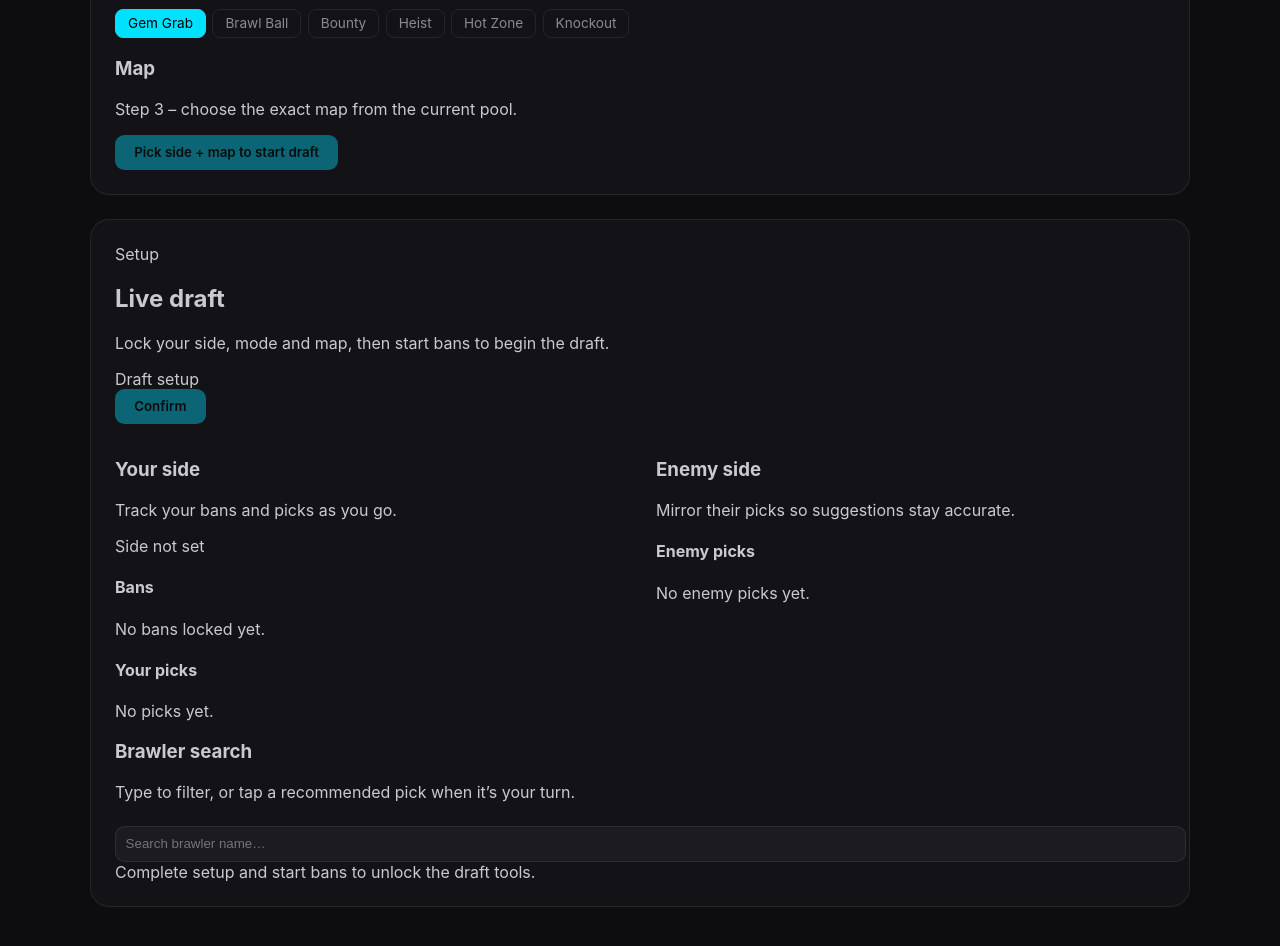
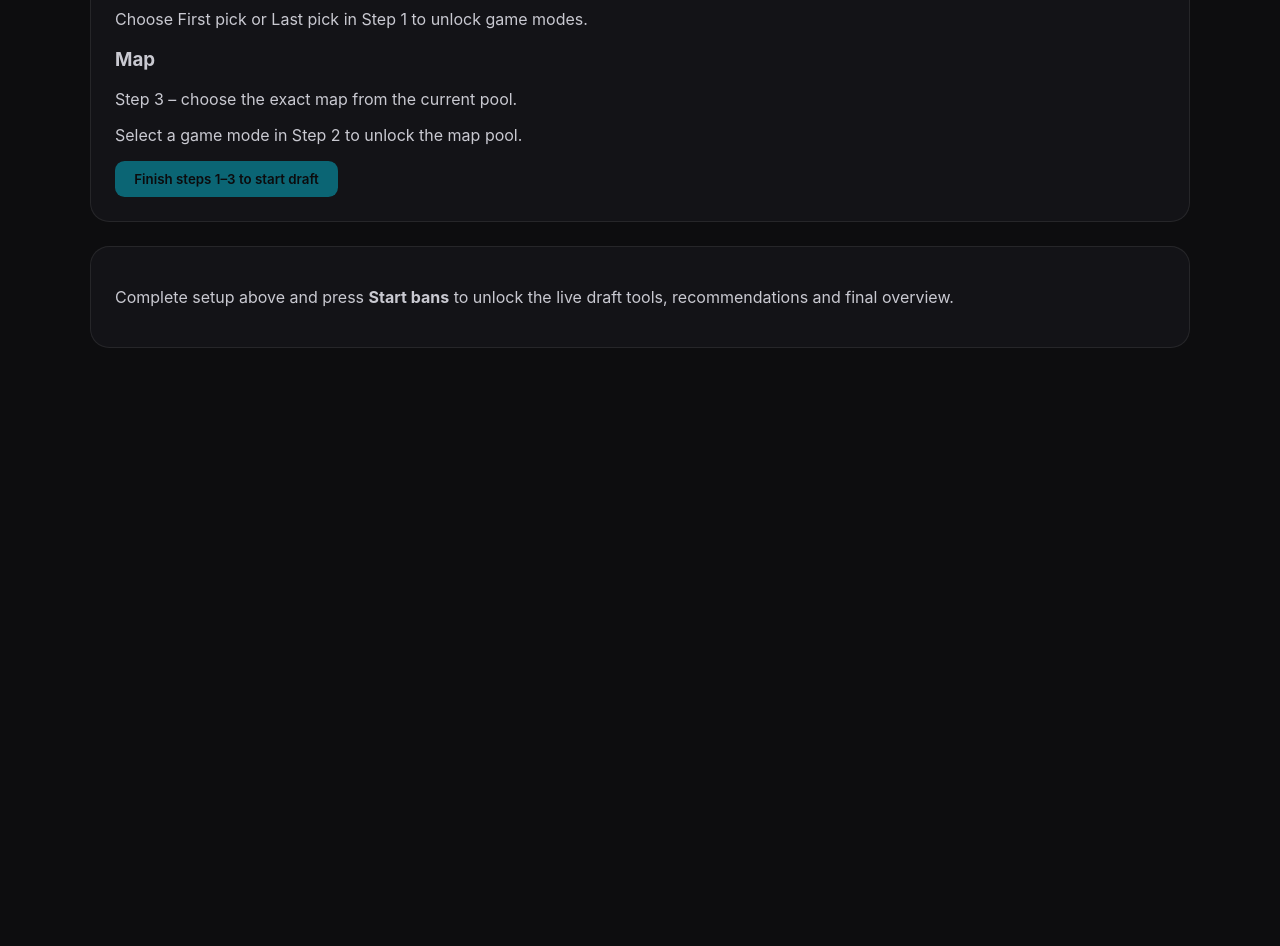
Before and after one commit to AndrewRobalino/brawl-draft-lab, a React (Vite) app: page / in a window 1280 px wide. Shown: the part 600-1546 px from the top of the page. After the commit the page ends 1004 px from the top, so only its background shows below. Built offline with nearby package versions, Linux system fonts and the light colour scheme.

Commit message:
Update DraftSimulator.jsx

```diff
--- a/src/components/DraftSimulator.jsx
+++ b/src/components/DraftSimulator.jsx
@@ -4,6 +4,9 @@ import { BRAWLERS } from "../data/brawlers";
 import { getRecommendations } from "../logic/recommendationEngine";
 
 const MODES = ["Gem Grab", "Brawl Ball", "Bounty", "Heist", "Hot Zone", "Knockout"];
+const TOTAL_BANS = 6;
+// Worlds-style ABBAAB pattern
+const PICK_PATTERN = ["A", "B", "B", "A", "A", "B"];
 
 function groupMapsByMode() {
   const byMode = {};
@@ -16,16 +19,12 @@ function groupMapsByMode() {
 }
 
 const MAPS_BY_MODE = groupMapsByMode();
-const TOTAL_BANS = 6;
 
 function getInitialState() {
-  const defaultMode = "Gem Grab";
-  const firstMap = (MAPS_BY_MODE[defaultMode] || [])[0];
-
   return {
-    mode: defaultMode,
-    mapId: firstMap ? firstMap.id : null,
-    firstPick: null, // user must choose first or last pick
+    mode: null,
+    mapId: null,
+    firstPick: null, // true = we are A (first), false = we are B (last)
     bans: [],
     ourPicks: [],
     enemyPicks: [],
@@ -48,6 +47,7 @@ export function DraftSimulator({ advanced }) {
     [state.bans, state.ourPicks, state.enemyPicks]
   );
 
+  // Step gating: you must choose side -> then mode -> then map
   const setupReady =
     state.firstPick !== null && !!state.mode && !!state.mapId;
 
@@ -65,7 +65,7 @@ export function DraftSimulator({ advanced }) {
       return {
         label: `Ban ${num} / ${TOTAL_BANS}`,
         side: num % 2 === 1 ? "Your ban" : "Enemy ban",
-        pickingIsUs: true, // bans are always “ours” to input
+        pickingIsUs: true, // we input both sides' bans
       };
     }
 
@@ -77,11 +77,9 @@ export function DraftSimulator({ advanced }) {
       return { label: "Draft complete", side: null, pickingIsUs: false };
     }
 
-    // Worlds-style ABBAAB pattern
-    const pattern = ["A", "B", "B", "A", "A", "B"];
-    const turn = pattern[total];
-    const ourSide = state.firstPick ? "A" : "B";
-    const pickingIsUs = turn === ourSide;
+    const turnLetter = PICK_PATTERN[total];
+    const ourSideLetter = state.firstPick ? "A" : "B";
+    const pickingIsUs = turnLetter === ourSideLetter;
 
     return {
       label: `Pick ${total + 1} / 6`,
@@ -127,15 +125,17 @@ export function DraftSimulator({ advanced }) {
   ]);
 
   // Brawlers shown in the main grid:
-  // - If search is typed: any matching brawler (not taken)
-  // - Else if it’s our turn & we have recommendations: only those recommended
-  // - Else (enemy turn / bans): show nothing in the grid
+  // - Setup: none
+  // - Bans: full list (minus taken), with search
+  // - Picks (our turn): recommendations only (unless searching)
+  // - Picks (enemy turn): empty grid (you manually mirror enemy in chips)
   const visibleBrawlers = useMemo(() => {
     if (!setupReady || state.phase === "setup") return [];
 
     const q = state.search.trim().toLowerCase();
     const available = BRAWLERS.filter((b) => !takenSet.has(b.id));
 
+    // If user is typing, always show search results
     if (q) {
       return available.filter(
         (b) =>
@@ -144,45 +144,94 @@ export function DraftSimulator({ advanced }) {
       );
     }
 
-    if (isOurTurn && recommendations.length > 0) {
+    if (state.phase === "bans") {
+      return available;
+    }
+
+    if (state.phase === "picks" && isOurTurn && recommendations.length > 0) {
       const recIds = new Set(recommendations.map((r) => r.id));
       return available.filter((b) => recIds.has(b.id));
     }
 
-    // During bans or enemy picks: grid stays minimal
-    if (state.phase === "bans") return available; // bans still need full list
+    // Enemy pick / nothing to suggest
     return [];
-  }, [setupReady, state.phase, state.search, takenSet, isOurTurn, recommendations]);
+  }, [
+    setupReady,
+    state.phase,
+    state.search,
+    takenSet,
+    isOurTurn,
+    recommendations,
+  ]);
+
+  // Teams for final overview
+  const ourTeam = useMemo(
+    () =>
+      state.ourPicks
+        .map((id) => BRAWLERS.find((b) => b.id === id))
+        .filter(Boolean),
+    [state.ourPicks]
+  );
+
+  const enemyTeam = useMemo(
+    () =>
+      state.enemyPicks
+        .map((id) => BRAWLERS.find((b) => b.id === id))
+        .filter(Boolean),
+    [state.enemyPicks]
+  );
+
+  // Very light-weight "win chance" – just gives a 35–65% band
+  const winChance = useMemo(() => {
+    if (state.phase !== "done" || !currentMap) return null;
+    const banFactor = state.bans.length / TOTAL_BANS; // 0–1
+    const sideBonus = state.firstPick ? 2 : 0;
+    const raw = 48 + banFactor * 8 + sideBonus; // ~48–58
+    const clamped = Math.max(35, Math.min(65, Math.round(raw)));
+    return clamped;
+  }, [state.phase, currentMap, state.bans.length, state.firstPick]);
+
+  const bansRemaining = TOTAL_BANS - state.bans.length;
+
+  // ----------------- handlers -----------------
 
   function resetDraft() {
     setState(getInitialState());
   }
 
+  function handleFirstPickToggle(value) {
+    setState((prev) =>
+      prev.phase !== "setup"
+        ? prev
+        : { ...prev, firstPick: value }
+    );
+  }
+
   function handleModeChange(mode) {
+    setState((prev) => {
+      if (prev.phase !== "setup") return prev;
       const maps = MAPS_BY_MODE[mode] || [];
-    setState((prev) => ({
-      ...getInitialState(),
+      return {
+        ...prev,
         mode,
         mapId: maps[0] ? maps[0].id : null,
-      firstPick: prev.firstPick, // keep side selection
-    }));
+      };
+    });
   }
 
   function handleMapSelect(id) {
-    setState((prev) => ({ ...prev, mapId: id }));
-  }
-
-  function handleFirstPickToggle(value) {
-    setState((prev) => ({ ...prev, firstPick: value }));
+    setState((prev) =>
+      prev.phase !== "setup" ? prev : { ...prev, mapId: id }
+    );
   }
 
   function startDraft() {
     if (!setupReady) return;
-    setState((prev) => ({
-      ...prev,
-      phase: "bans",
-      pendingPick: null,
-    }));
+    setState((prev) =>
+      prev.phase !== "setup"
+        ? prev
+        : { ...prev, phase: "bans", pendingPick: null }
+    );
   }
 
   function handleBrawlerClick(id) {
@@ -215,10 +264,9 @@ export function DraftSimulator({ advanced }) {
         return { ...prev, pendingPick: null, phase: "done" };
       }
 
-      const pattern = ["A", "B", "B", "A", "A", "B"];
-      const turn = pattern[total];
-      const ourSide = prev.firstPick ? "A" : "B";
-      const pickingIsUs = turn === ourSide;
+      const turnLetter = PICK_PATTERN[total];
+      const ourSideLetter = prev.firstPick ? "A" : "B";
+      const pickingIsUs = turnLetter === ourSideLetter;
 
       if (pickingIsUs) {
         our.push(id);
@@ -244,7 +292,7 @@ export function DraftSimulator({ advanced }) {
     setState((prev) => ({ ...prev, pendingPick: id }));
   }
 
-  const bansRemaining = TOTAL_BANS - state.bans.length;
+  // ----------------- render -----------------
 
   return (
     <div className="page">
@@ -258,15 +306,16 @@ export function DraftSimulator({ advanced }) {
         </button>
       </div>
 
-      {/* SETUP */}
+      {/* SETUP – side -> mode -> map */}
       <section className="section-card">
         <h2>Draft setup</h2>
         <p className="muted">
           Follow the real draft order: pick side, mode &amp; map, then lock bans and
-          picks in order.
+          picks in order. Each step unlocks the next.
         </p>
 
         <div className="draft-setup-grid">
+          {/* Step 1 – side */}
           <div>
             <h3>Side</h3>
             <p className="muted">
@@ -296,9 +345,15 @@ export function DraftSimulator({ advanced }) {
             </div>
           </div>
 
+          {/* Step 2 – mode */}
           <div>
             <h3>Game mode</h3>
             <p className="muted">Step 2 – select the mode you’re playing.</p>
+            {state.firstPick === null ? (
+              <p className="muted small">
+                Choose First pick or Last pick in Step 1 to unlock game modes.
+              </p>
+            ) : (
               <div className="mode-chips">
                 {MODES.map((mode) => (
                   <button
@@ -314,13 +369,20 @@ export function DraftSimulator({ advanced }) {
                   </button>
                 ))}
               </div>
+            )}
           </div>
 
+          {/* Step 3 – map */}
           <div>
             <h3>Map</h3>
             <p className="muted">
               Step 3 – choose the exact map from the current pool.
             </p>
+            {!state.mode ? (
+              <p className="muted small">
+                Select a game mode in Step 2 to unlock the map pool.
+              </p>
+            ) : (
               <div className="map-grid">
                 {(MAPS_BY_MODE[state.mode] || []).map((m) => (
                   <button
@@ -345,6 +407,7 @@ export function DraftSimulator({ advanced }) {
                   </button>
                 ))}
               </div>
+            )}
           </div>
         </div>
 
@@ -352,11 +415,13 @@ export function DraftSimulator({ advanced }) {
           <button
             className="primary-button"
             onClick={startDraft}
-            disabled={!setupReady || state.phase !== "setup"}
+            disabled={!setupReady || state.phase !== "bans" && state.phase !== "setup"}
           >
             {setupReady
+              ? state.phase === "setup"
                 ? "Start bans"
-              : "Pick side + map to start draft"}
+                : "Bans in progress"
+              : "Finish steps 1–3 to start draft"}
           </button>
           {state.phase !== "setup" && (
             <span className="muted small">
@@ -368,14 +433,19 @@ export function DraftSimulator({ advanced }) {
 
       {/* LIVE DRAFT */}
       <section className="section-card draft-section">
+        {state.phase === "setup" ? (
+          <p className="muted">
+            Complete setup above and press <strong>Start bans</strong> to unlock the
+            live draft tools, recommendations and final overview.
+          </p>
+        ) : (
+          <>
             <div className="draft-layout">
               {/* Left column – status & history */}
               <div className="draft-status-column">
                 <div className="draft-phase-header">
                   <span className={`phase-badge phase-${state.phase}`}>
-                {state.phase === "setup"
-                  ? "Setup"
-                  : state.phase === "bans"
+                    {state.phase === "bans"
                       ? "Bans"
                       : state.phase === "picks"
                       ? "Picks"
@@ -385,8 +455,6 @@ export function DraftSimulator({ advanced }) {
                 </div>
 
                 <p className="muted">
-              {state.phase === "setup" &&
-                "Lock your side, mode and map, then start bans to begin the draft."}
                   {state.phase === "bans" &&
                     `${bansRemaining} ban${
                       bansRemaining === 1 ? "" : "s"
@@ -396,7 +464,7 @@ export function DraftSimulator({ advanced }) {
                       ? "It’s your pick. Choose a brawler below, then Confirm."
                       : "Enemy pick – mirror their choice so suggestions stay accurate.")}
                   {state.phase === "done" &&
-                "Draft is finished. You can review the teams or reset to run it back."}
+                    "Draft is finished. Review the VS screen below, then get ready for the match."}
                 </p>
 
                 <div className="current-pick-box">
@@ -411,7 +479,7 @@ export function DraftSimulator({ advanced }) {
                   <button
                     className="primary-button confirm-button"
                     onClick={confirmPending}
-                disabled={!state.pendingPick || state.phase === "setup"}
+                    disabled={!state.pendingPick}
                   >
                     Confirm
                   </button>
@@ -461,9 +529,7 @@ export function DraftSimulator({ advanced }) {
                     <h4>Your picks</h4>
                     <div className="chip-row">
                       {state.ourPicks.length === 0 && (
-                    <span className="muted small">
-                      No picks yet.
-                    </span>
+                        <span className="muted small">No picks yet.</span>
                       )}
                       {state.ourPicks.map((id) => {
                         const b = BRAWLERS.find((x) => x.id === id);
@@ -533,21 +599,16 @@ export function DraftSimulator({ advanced }) {
                     type="text"
                     value={state.search}
                     onChange={(e) =>
-                  setState((prev) => ({ ...prev, search: e.target.value }))
+                      setState((prev) => ({
+                        ...prev,
+                        search: e.target.value,
+                      }))
                     }
                     placeholder="Search brawler name…"
                     className="search-input"
                   />
                 </div>
 
-            {state.phase === "setup" && (
-              <div className="muted">
-                Complete setup and start bans to unlock the draft tools.
-              </div>
-            )}
-
-            {state.phase !== "setup" && (
-              <>
                 <div className="brawler-grid">
                   {visibleBrawlers.map((b) => {
                     const isPending = state.pendingPick === b.id;
@@ -587,9 +648,9 @@ export function DraftSimulator({ advanced }) {
                     <div className="muted small">
                       {state.phase === "bans"
                         ? "No brawlers available (check bans / picks)."
-                        : currentPickInfo.pickingIsUs
+                        : state.phase === "picks" && currentPickInfo.pickingIsUs
                         ? "No recommended picks – try searching by name."
-                        : "Enemy pick – input their choice, then suggestions will resume on your turn."}
+                        : "Enemy pick – input their choice in the chips on the left, then suggestions will resume on your turn."}
                     </div>
                   )}
                 </div>
@@ -608,11 +669,10 @@ export function DraftSimulator({ advanced }) {
                     </p>
                   )}
 
-                  {state.phase === "picks" &&
-                    !isOurTurn && (
+                  {state.phase === "picks" && !isOurTurn && (
                     <p className="muted small">
-                        Waiting for enemy pick. Mirror their choice above, then
-                        we’ll refresh suggestions on your turn.
+                      Waiting for enemy pick. Mirror their choice in the Enemy
+                      side column; we’ll refresh suggestions on your turn.
                     </p>
                   )}
 
@@ -673,12 +733,63 @@ export function DraftSimulator({ advanced }) {
                     </div>
                   )}
                 </div>
-              </>
-            )}
               </div>
             </div>
 
-        {/* TODO: final overview style – we’ll build the full VS screen next pass */}
+            {/* Final overview – VS screen style */}
+            {state.phase === "done" && (
+              <div className="final-overview">
+                <h3 className="final-title">Draft overview</h3>
+                <p className="muted small">
+                  Snapshot of the finished draft – use this as a quick mental
+                  warmup before the game loads.
+                </p>
+
+                <div className="vs-layout">
+                  <div className="vs-side vs-side-our">
+                    <div className="vs-label">Your team</div>
+                    <div className="vs-team-row">
+                      {ourTeam.map((b) => (
+                        <div key={b.id} className="vs-slot">
+                          {b.image && (
+                            <img src={b.image} alt={b.name} />
+                          )}
+                          <div className="vs-slot-name">{b.name}</div>
+                        </div>
+                      ))}
+                    </div>
+                  </div>
+
+                  <div className="vs-side vs-side-enemy">
+                    <div className="vs-label">Enemy team</div>
+                    <div className="vs-team-row">
+                      {enemyTeam.map((b) => (
+                        <div key={b.id} className="vs-slot">
+                          {b.image && (
+                            <img src={b.image} alt={b.name} />
+                          )}
+                          <div className="vs-slot-name">{b.name}</div>
+                        </div>
+                      ))}
+                    </div>
+                  </div>
+                </div>
+
+                {winChance !== null && (
+                  <div className="vs-center">
+                    <div className="win-chance">
+                      Estimated win chance: {winChance}%
+                    </div>
+                    <div className="muted small">
+                      Based on bans, side and basic comp shape – not a
+                      guarantee, just a quick read.
+                    </div>
+                  </div>
+                )}
+              </div>
+            )}
+          </>
+        )}
       </section>
     </div>
   );
```
Lines whose indentation alone changed are shown as unchanged.
